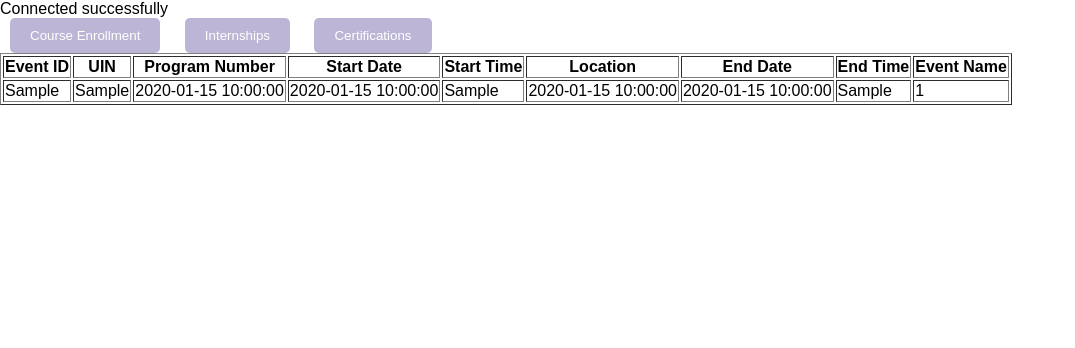
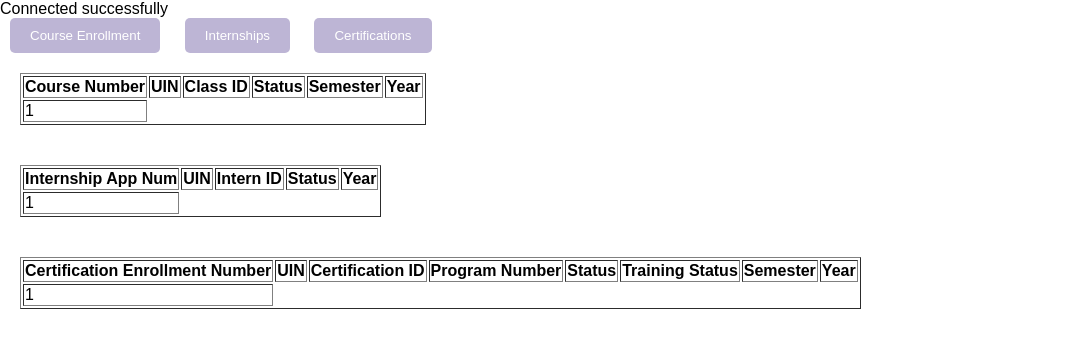
Before and after one commit to krititika/310_Project, a PHP site: page /310_project/programtrack.php in a window 1280 px wide. Shown: the part 55-403 px from the top of the page, without its empty margins (0-1075 px from the left). Run offline with PHP 8.4, Linux system fonts and the light colour scheme; tables that the repository leaves empty or names only in its code hold one stand-in row (values such as "Sample post"); some libraries are stand-ins or nearby versions.

Commit message:
all forms and table done

```diff
--- a/programtrack.php
+++ b/programtrack.php
@@ -34,99 +34,202 @@
         button:hover {
             background-color: #C3B1E1;
         }
-        .center {
+
+        .form {
             display:flex;
-            justify-content:space-between;
+            flex-direction: row;
             margin: auto;
             width: 60%;
             padding: 20px;
             box-shadow: 0 4px 8px 0 rgba(0, 0, 0, 0.2), 0 6px 20px 0 rgba(0, 0, 0, 0.19);
         }
 
-        .center > div {
-            width: 30%;
-            box-sizing: border-box;
-            padding: 10px;
+        .table {
+            display:flex;
+            flex-direction: column;
+            margin: auto;
+            width: 100%;
         }
 
-        .hideform {
-            display: none;
+        .left-column,
+        .middle-column,
+        .right-column {
+            flex: 1;
+            padding: 20px;
         }
+
 
     </style>
 </head>
 <body>
 <script src="https://ajax.googleapis.com/ajax/libs/jquery/2.1.1/jquery.min.js"></script>
-
-<div class = "center hideform" id=courseform>
-    <button id="aclose" style="float: right;">X</button>
+<div class = "form" style="display: None;" id=courseform>
     <div class = "left-column">
-        <form action="includes/addevent.php" method="POST">
-            Event Type:<br>
-            <input type="text" name="aeventtype">
+        <form action="includes/addcoursetrac.php" method="POST">
+            UIN:<br>
+            <input type="number" name="acluin">
             <br>
-            UIN:<br>
-            <input type="number" name="auin" value="Add UIN">
+            Class ID:<br>
+            <input type="number" name="aclclassid">
             <br>
-            Program Number:<br>
-            <input type="number" name="aprogramnum">
+            Status:<br>
+            <input type="text" name="aclstatus">
             <br>
-            Start Date:<br>
-            <input type="date" name="astartdate">
+            Semester:<br>
+            <input type="test" name="aclsemester">
             <br>
-            End Date:<br>
-            <input type="date" name="aenddate">
-            <br>
-            Start Time:<br>
-            <input type="time" name="astarttime">
-            <br>
-            End Time:<br>
-            <input type="time" name="aendtime">
-            <br>
-            Location:<br>
-            <input type="text" name="alocation">
+            Year:<br>
+            <input type="number" name="aclyear">
             <br><br>
-            <button type="submit" name="submit">Add Event</button>
+            <button type="submit" name="submit">Add Course Evaluation</button>
         </form>
     </div>
     <div class = "middle-column">
-        <form action="includes/editevent.php" method="POST">
-            Event ID:<br>
-            <input type="number" name="eeventID">
-            <br>
-            Event Type:<br>
-            <input type="text" name="eeventtype">
+        <form action="includes/editcoursetrack.php" method="POST">
+            Course Number:<br>
+            <input type="number" name="eclcoursenum">
             <br>
             UIN:<br>
-            <input type="number" name="euin" value="Add UIN">
+            <input type="number" name="ecluin">
+            <br>
+            Class ID:<br>
+            <input type="number" name="eclclassid">
+            <br>
+            Status:<br>
+            <input type="text" name="eclstatus">
+            <br>
+            Semester:<br>
+            <input type="test" name="eclsemester">
+            <br>
+            Year:<br>
+            <input type="number" name="eclyear">
+            <br><br>
+            <button type="submit" name="submit">Edit Course Evaluation</button>
+        </form>
+    </div>
+    <div class="right-column">
+        <button id="clclose" style="float: right;">X</button>
+        <form action="includes/deletecoursetrack.php" method="POST">
+            Course Number:<br>
+            <input type="number" name="dclcoursenum">
+            <br><br>
+            <button type="submit" name="submit">Delete Course Progress</button>
+        </form>
+    </div>
+</div>
+
+<div class = "form" style="display: None;" id=internform>
+    <div class = "left-column">
+        <form action="includes/addinterntrac.php" method="POST">
+            UIN:<br>
+            <input type="number" name="aiuin">
+            <br>
+            Intern ID:<br>
+            <input type="number" name="aiinternid">
+            <br>
+            Status:<br>
+            <input type="text" name="aistatus">
+            <br>
+            Year:<br>
+            <input type="number" name="aiyear">
+            <br><br>
+            <button type="submit" name="submit">Add Internship App</button>
+        </form>
+    </div>
+    <div class = "middle-column">
+        <form action="includes/editinterntrack.php" method="POST">
+            Intern App Number:<br>
+            <input type="number" name="eiinternappnum">
+            <br>
+            UIN:<br>
+            <input type="number" name="eiuin">
+            <br>
+            Intern ID:<br>
+            <input type="number" name="eiinternid">
+            <br>
+            Status:<br>
+            <input type="text" name="eistatus">
+            <br>
+            Year:<br>
+            <input type="number" name="eiyear">
+            <br><br>
+            <button type="submit" name="submit">Edit Internship App</button>
+        </form>
+    </div>
+    <div class="right-column">
+        <button id="iclose" style="float: right;">X</button>
+        <form action="includes/deleteinterntrack.php" method="POST">
+            Internship App Number:<br>
+            <input type="number" name="diinternappnum">
+            <br><br>
+            <button type="submit" name="submit">Delete Internship App</button>
+        </form>
+    </div>
+</div>
+
+<div class = "form" style="display: None;" id=certform>
+    <div class = "left-column">
+        <form action="includes/addcerttrac.php" method="POST">
+            UIN:<br>
+            <input type="number" name="acuin">
+            <br>
+            Certification ID:<br>
+            <input type="number" name="accertid">
             <br>
             Program Number:<br>
-            <input type="number" name="eprogramnum">
+            <input type="number" name="acprognum">
             <br>
-            Start Date:<br>
-            <input type="date" name="estartdate">
+            Status:<br>
+            <input type="text" name="acstatus">
             <br>
-            End Date:<br>
-            <input type="date" name="eenddate">
+            Training Status:<br>
+            <input type="text" name="actrainingstatus">
             <br>
-            Start Time:<br>
-            <input type="time" name="estarttime">
+            Semester:<br>
+            <input type="text" name="acsemester">
             <br>
-            End Time:<br>
-            <input type="time" name="eendtime">
-            <br>
-            Location:<br>
-            <input type="text" name="elocation">
+            Year:<br>
+            <input type="number" name="acyear">
             <br><br>
-            <button type="submit" name="submit">Edit Event</button>
+            <button type="submit" name="submit">Add Certification Enrollment</button>
         </form>
     </div>
-    <div class = "right-column">
-        <form action="includes/deleteevent.php" method="POST">
-            Event ID:<br>
-            <input type="number" name="deventID">
+    <div class = "middle-column">
+    <form action="includes/editcerttrac.php" method="POST">
+            Certification Enrollment Number:<br>
+            <input type="number" name="eccertenrollnum">
+            <br>
+            UIN:<br>
+            <input type="number" name="ecuin">
+            <br>
+            Certification ID:<br>
+            <input type="number" name="eccertid">
+            <br>
+            Program Number:<br>
+            <input type="number" name="ecprognum">
+            <br>
+            Status:<br>
+            <input type="text" name="ecstatus">
+            <br>
+            Training Status:<br>
+            <input type="text" name="ectrainingstatus">
+            <br>
+            Semester:<br>
+            <input type="text" name="ecsemester">
+            <br>
+            Year:<br>
+            <input type="number" name="ecyear">
             <br><br>
-            <button type="submit" name="submit">Delete Event</button>
+            <button type="submit" name="submit">Edit Certification Enrollment</button>
+        </form>
+    </div>
+    <div class="right-column">
+        <button id="cclose" style="float: right;">X</button>
+        <form action="includes/deletecerttrack.php" method="POST">
+            Certification Enrollment Number:<br>
+            <input type="number" name="dccertenrollnum">
+            <br><br>
+            <button type="submit" name="submit">Delete Certification Enrollment</button>
         </form>
     </div>
 </div>
@@ -135,21 +238,20 @@
 <button id="intern">Internships</button>
 <button id="cert">Certifications</button>
 
+<div class = "table" id=programtracksql>
+    <div class = "left-column">
         <?php
-   $sql = "SELECT * FROM event;";
+            $sql = "SELECT * FROM class_enrollment;";
             $result = mysqli_query($conn, $sql);
 
             echo "<table border='1'>
                 <tr>
-               <th>Event ID</th>
+                    <th>Course Number</th>
                     <th>UIN</th>
-               <th>Program Number</th>
-               <th>Start Date</th>
-               <th>Start Time</th>
-               <th>Location</th>
-               <th>End Date</th>
-               <th>End Time</th>
-               <th>Event Name</th>
+                    <th>Class ID</th>
+                    <th>Status</th>
+                    <th>Semester</th>
+                    <th>Year</th>
                 </tr>";
 
             while($row = mysqli_fetch_assoc($result)) {
@@ -162,32 +264,88 @@
 
             echo "</table>";
         ?>
+    </div>
+    <div class = "middle-column">
+        <?php
+            $sql = "SELECT * FROM intern_app;";
+            $result = mysqli_query($conn, $sql);
+
+            echo "<table border='1'>
+                <tr>
+                    <th>Internship App Num</th>
+                    <th>UIN</th>
+                    <th>Intern ID</th>
+                    <th>Status</th>
+                    <th>Year</th>
+                </tr>";
+
+            while($row = mysqli_fetch_assoc($result)) {
+                echo "<tr>";
+                foreach ($row as $value) {
+                    echo "<td>$value</td>";
+                }
+                echo "</tr>";
+            }
+
+            echo "</table>";
+        ?>
+    </div>
+    <div class = "right-column">
+        <?php
+            $sql = "SELECT * FROM cert_enrollment;";
+            $result = mysqli_query($conn, $sql);
+
+            echo "<table border='1'>
+                <tr>
+                    <th>Certification Enrollment Number</th>
+                    <th>UIN</th>
+                    <th>Certification ID</th>
+                    <th>Program Number</th>
+                    <th>Status</th>
+                    <th>Training Status</th>
+                    <th>Semester</th>
+                    <th>Year</th>
+                </tr>";
+
+            while($row = mysqli_fetch_assoc($result)) {
+                echo "<tr>";
+                foreach ($row as $value) {
+                    echo "<td>$value</td>";
+                }
+                echo "</tr>";
+            }
+
+            echo "</table>";
+        ?>
+    </div>
+</div>
+
 <script>
 $('#course').on('click', function () {
     $('#courseform').show();
     $(this).hide();
 })
-$('#aclose').on('click', function () {
-    $('#addform').hide();
-    $('#Add').show();
+$('#clclose').on('click', function () {
+    $('#courseform').hide();
+    $('#course').show();
 })
 
-$('#Edit').on('click', function () {
-    $('#editform').show();
+$('#intern').on('click', function () {
+    $('#internform').show();
     $(this).hide();
 })
-$('#eclose').on('click', function () {
-    $('#editform').hide();
-    $('#Edit').show();
+$('#iclose').on('click', function () {
+    $('#internform').hide();
+    $('#intern').show();
 })
 
-$('#Delete').on('click', function () {
-    $('#deleteform').show();
+$('#cert').on('click', function () {
+    $('#certform').show();
     $(this).hide();
 })
-$('#dclose').on('click', function () {
-    $('#deleteform').hide();
-    $('#Delete').show();
+$('#cclose').on('click', function () {
+    $('#certform').hide();
+    $('#cert').show();
 })
 </script>
 
```
Lines whose indentation alone changed are shown as unchanged.
